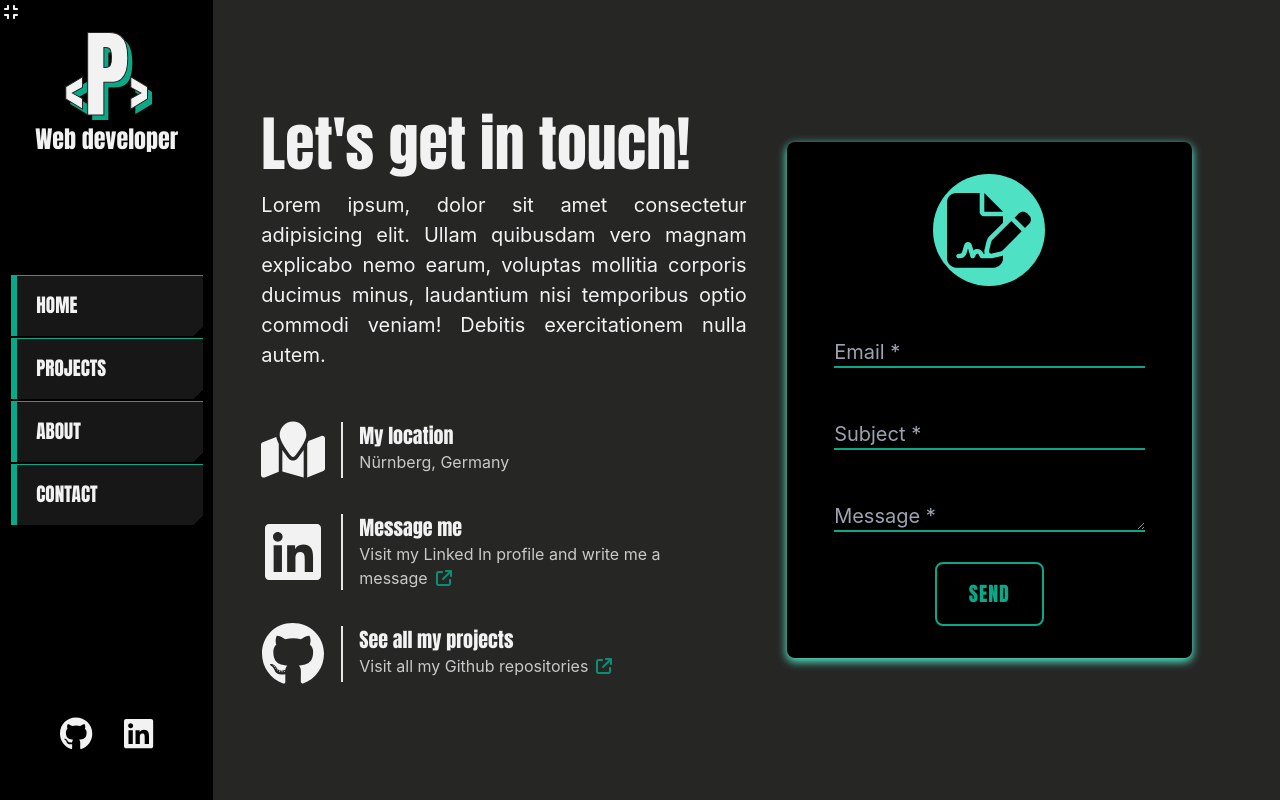
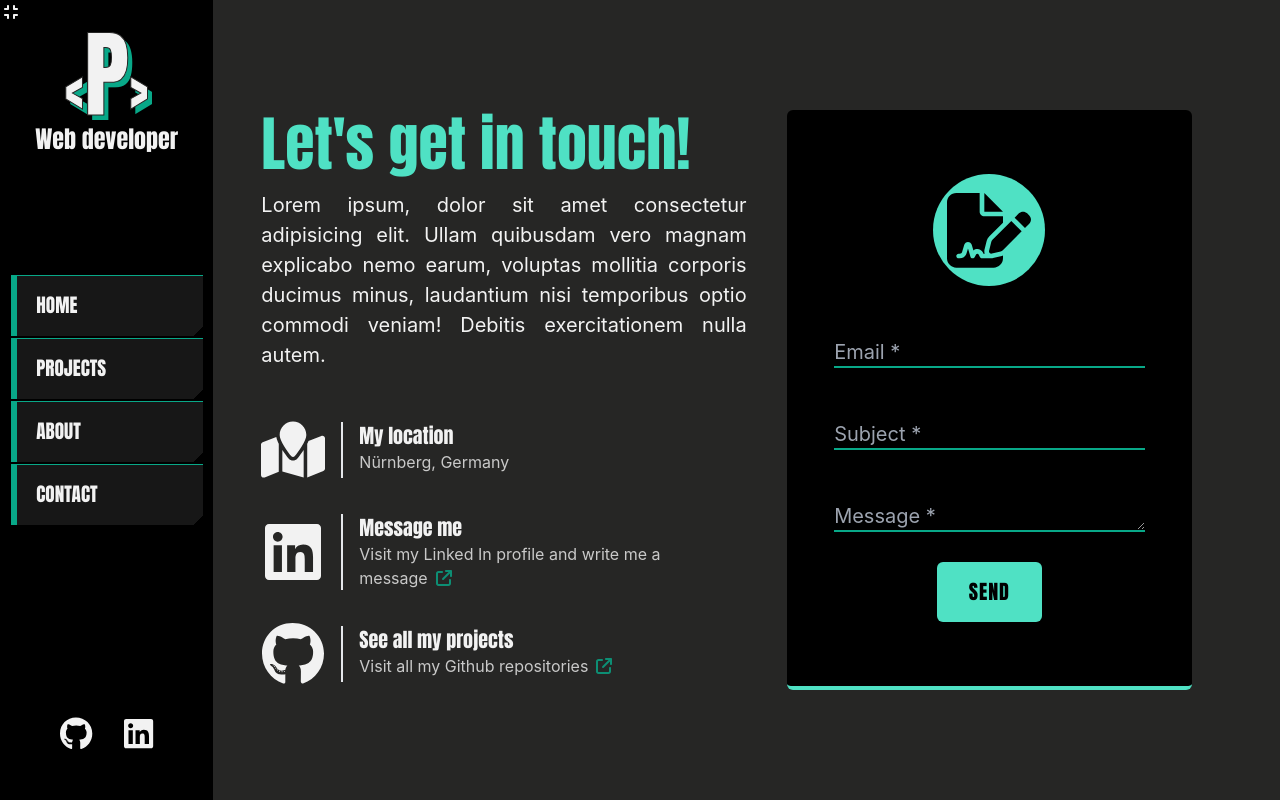
Before and after one commit to pabloff95/portfolio, a React (Vite) app: page /contact in a window 1280 px wide. Built offline with nearby package versions, Linux system fonts and the light colour scheme.

Commit message:
Improve contact page styling

```diff
--- a/src/components/pages/contact/Contact-form.tsx
+++ b/src/components/pages/contact/Contact-form.tsx
@@ -16,9 +16,9 @@ interface formData {
 }
 
 const CONTAINER_STYLES: string =
-  "w-5/6 h-fit m-auto bg-dark-bg rounded-lg px-4 py-8 flex flex-col gap-6 shadow-box-primary shadow-contrast-on-focus-input";
+  "w-5/6 h-fit m-auto bg-dark-bg px-4 py-16 flex flex-col gap-6 rounded-md border-b-4 border-b-primary";
 const BUTTON_STYLES: string =
-  "border-2 border-primary-dark text-xl text-primary-dark px-8 py-4 rounded-lg font-impact tracking-wider hover:bg-font-base hover:border-font-base hover:text-primary-contrast  hover:shadow-box-primary-contrast-xl ease-in-out duration-200";
+  "bg-primary rounded-md text-xl text-dark-bg px-8 py-4 font-impact tracking-wider hover:bg-font-base hover:border-font-base hover:text-primary-contrast  hover:shadow-box-primary-contrast-xl ease-in-out duration-200";
 
 const MISSING_FIELD_ERROR = "This field cannot be blank";
 
--- a/src/pages/Contact.tsx
+++ b/src/pages/Contact.tsx
@@ -9,7 +9,7 @@ export default function Contact() {
       <Section hideTittle fullHeight>
         <div className="py-6 grid grid-cols-2 h-full">
           <section className="h-fit m-auto">
-            <header className="font-impact text-6xl">
+            <header className="font-impact text-6xl text-primary">
               Let's get in touch!
             </header>
             <main>
--- a/src/styles/_utils.css
+++ b/src/styles/_utils.css
@@ -30,10 +30,6 @@
 .shadow-contrast-on-hover-child:has(
     > div > div > button > .hover\:bg-primary-contrast:hover
   ),
-.shadow-contrast-on-focus-input:has(* > input:focus),
-.shadow-contrast-on-focus-input:has(* > textarea:focus) {
-  box-shadow: 0px 3px 8px 1px var(--primary-element-contrast);
-}
 
 /* Transform element text color on sibling/child hover*/
 button:has(> img.hover\:bg-primary-contrast):hover
```
